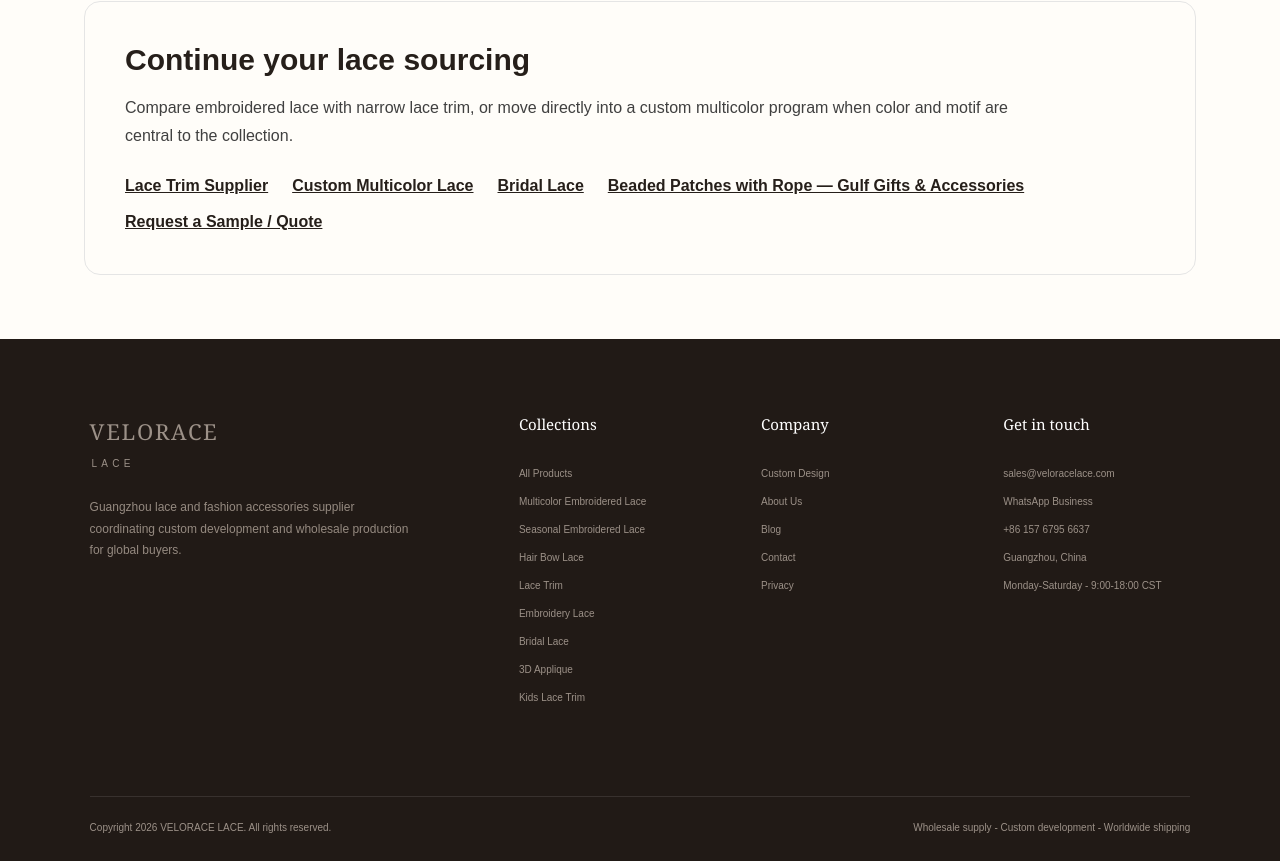
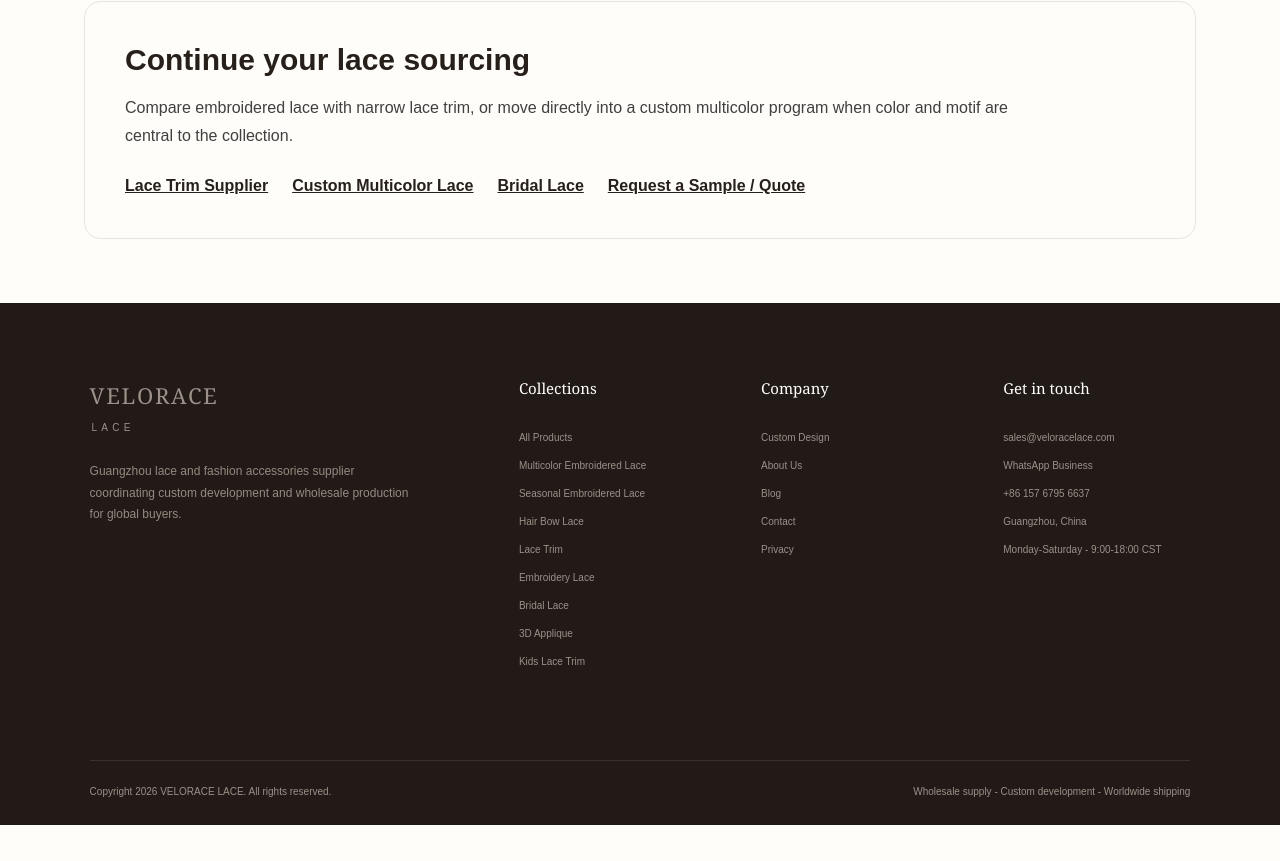
Before and after one commit to linxingwei/lace-b2b-site, a Next.js app: page /embroidery-lace in a window 1280 px wide. Shown: the part 9167-10028 px from the top of the page. After the commit the page ends 9992 px from the top, so only its background shows below. Built offline with nearby package versions, Linux system fonts and the light colour scheme; no server answers.

Commit message:
fix: defer beaded collection internal link until image import

```diff
--- a/app/embroidery-lace/page.tsx
+++ b/app/embroidery-lace/page.tsx
@@ -74,7 +74,6 @@ export default function Page() {
           <Link className="font-semibold underline" href="/lace-trim">Lace Trim Supplier</Link>
           <Link className="font-semibold underline" href="/custom-multicolor-embroidered-lace">Custom Multicolor Lace</Link>
           <Link className="font-semibold underline" href="/bridal-lace">Bridal Lace</Link>
-          <Link className="font-semibold underline" href="/beaded-patches">Beaded Patches with Rope — Gulf Gifts & Accessories</Link>
           <Link className="font-semibold underline" href="/contact">Request a Sample / Quote</Link>
         </div>
       </div>
```
